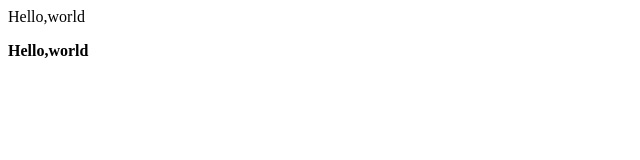
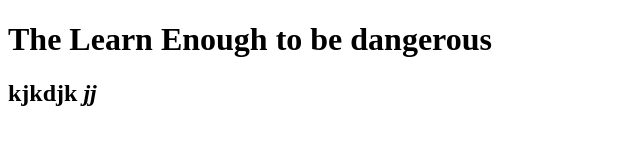
Before and after one commit to kechli/sample_website, a plain HTML site: page index.html in a window 1280 px wide. Shown: the whole page, without its empty margins (0-640 px from the left). Drawn offline with Linux system fonts and the light colour scheme.

Commit message:
trying a em tag

```diff
--- a/index.html
+++ b/index.html
@@ -1,2 +1,11 @@
-<p> Hello,world </p>
-<strong> Hello,world</strong>
+<!DOCTYPE html>
+<!DOCTYPE html>
+<html>
+<head>
+	<title> Learn enough to be dangerous </title>
+</head>
+<body>
+	<h1>The Learn Enough to be dangerous</h1>
+	<h2> kjkdjk <em> jj</em></h2>
+</body>
+</html>
```
